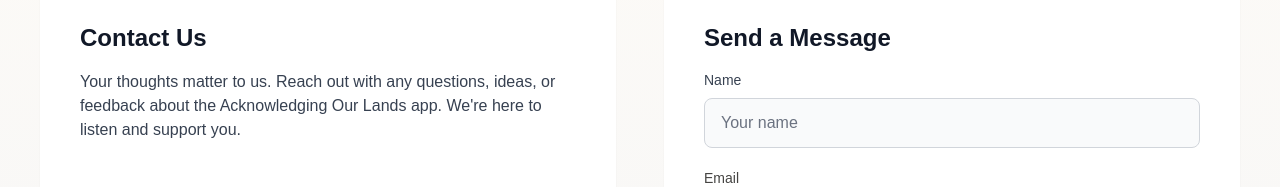
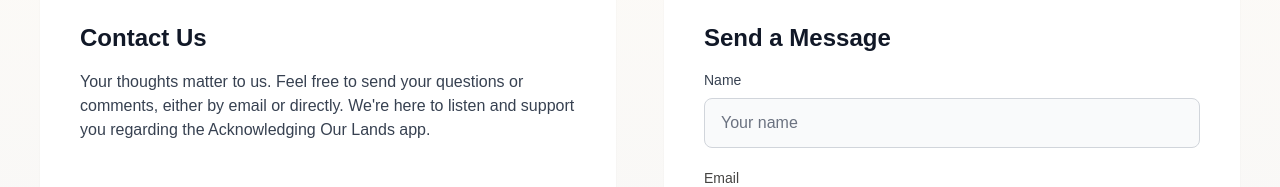
Before and after one commit to bella77-69/acknowledgingOurLands, a React (Vite) app in the folder client/: page /contact in a window 1280 px wide. Shown: the part 370-557 px from the top of the page. Built offline with nearby package versions, Linux system fonts and the light colour scheme; no server answers.

Commit message:
update text in Contact page

```diff
--- a/client/src/Pages/Contact/Contact.jsx
+++ b/client/src/Pages/Contact/Contact.jsx
@@ -53,9 +53,9 @@
             Contact Us
           </h2>
           <p className="text-gray-700 dark:text-gray-200 mb-4 text-sm sm:text-base leading-relaxed">
-            Your thoughts matter to us. Reach out with any questions, ideas, or
-            feedback about the Acknowledging Our Lands app. We're here to listen
-            and support you.
+            Your thoughts matter to us. Feel free to send your questions or
+            comments, either by email or directly. We're here to listen and
+            support you regarding the Acknowledging Our Lands app.
           </p>
 
           <div className="mt-10">
```
